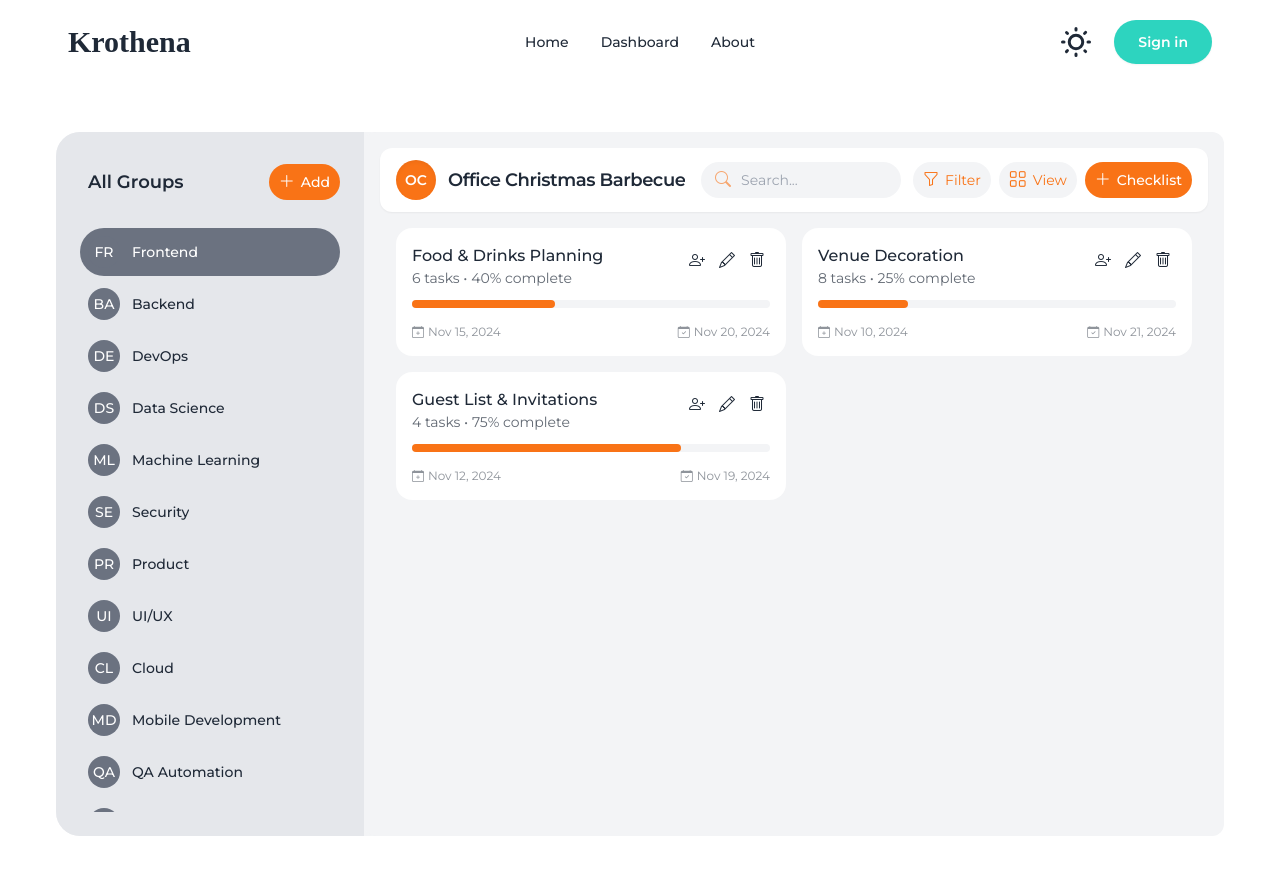
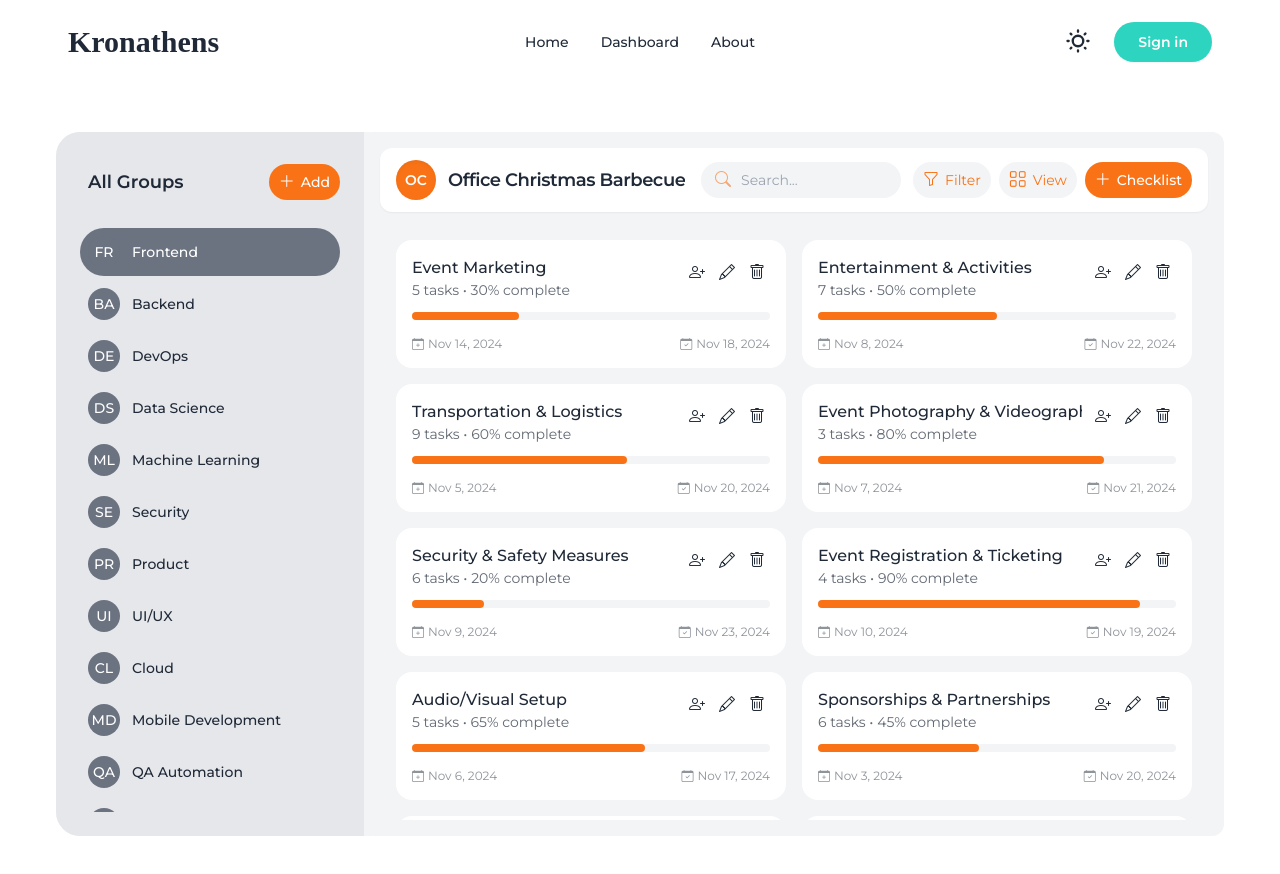
Before and after one commit to ufwjerryvu/PROJECT_Kronathens, a React (Create React App) app in the folder frontend/: page / in a window 1280 px wide. Shown: the top 874 px of the page. Built offline with nearby package versions, Linux system fonts and the light colour scheme; a web font is replaced by a local one.

Commit message:
feat: dashboard CSS looks nice now

```diff
--- a/frontend/public/index.html
+++ b/frontend/public/index.html
@@ -4,7 +4,7 @@
     <meta charset="utf-8" />
     <meta name="viewport" content="width=device-width, initial-scale=1" />
     <link rel="icon" type="image/x-icon" href="/favicon.ico" />
-    <title>Krothena</title>
+    <title>Kronathens</title>
   </head>
   <body>
     <noscript>You need to enable JavaScript to run this app.</noscript>
--- a/frontend/src/components/dashboard/Box.tsx
+++ b/frontend/src/components/dashboard/Box.tsx
@@ -19,26 +19,111 @@
 
   const cards: CardInformation[] = [
     {
-      title: 'Food & Drinks Planning',
-      dateCreated: new Date('2024-11-15'),
+      title: 'Event Marketing',
+      dateCreated: new Date('2024-11-14'),
+      dateModified: new Date('2024-11-18'),
+      completionPercentage: 30,
+      taskCount: 5
+    },
+    {
+      title: 'Entertainment & Activities',
+      dateCreated: new Date('2024-11-08'),
+      dateModified: new Date('2024-11-22'),
+      completionPercentage: 50,
+      taskCount: 7
+    },
+    {
+      title: 'Transportation & Logistics',
+      dateCreated: new Date('2024-11-05'),
+      dateModified: new Date('2024-11-20'),
+      completionPercentage: 60,
+      taskCount: 9
+    },
+    {
+      title: 'Event Photography & Videography',
+      dateCreated: new Date('2024-11-07'),
+      dateModified: new Date('2024-11-21'),
+      completionPercentage: 80,
+      taskCount: 3
+    },
+    {
+      title: 'Security & Safety Measures',
+      dateCreated: new Date('2024-11-09'),
+      dateModified: new Date('2024-11-23'),
+      completionPercentage: 20,
+      taskCount: 6
+    },
+    {
+      title: 'Event Registration & Ticketing',
+      dateCreated: new Date('2024-11-10'),
+      dateModified: new Date('2024-11-19'),
+      completionPercentage: 90,
+      taskCount: 4
+    },
+    {
+      title: 'Audio/Visual Setup',
+      dateCreated: new Date('2024-11-06'),
+      dateModified: new Date('2024-11-17'),
+      completionPercentage: 65,
+      taskCount: 5
+    },
+    {
+      title: 'Sponsorships & Partnerships',
+      dateCreated: new Date('2024-11-03'),
+      dateModified: new Date('2024-11-20'),
+      completionPercentage: 45,
+      taskCount: 6
+    },
+    {
+      title: 'Budget Management',
+      dateCreated: new Date('2024-11-04'),
+      dateModified: new Date('2024-11-21'),
+      completionPercentage: 55,
+      taskCount: 5
+    },
+    {
+      title: 'Staffing & Volunteers',
+      dateCreated: new Date('2024-11-02'),
+      dateModified: new Date('2024-11-19'),
+      completionPercentage: 70,
+      taskCount: 8
+    },
+    {
+      title: 'Event Schedule Creation',
+      dateCreated: new Date('2024-11-11'),
+      dateModified: new Date('2024-11-22'),
+      completionPercentage: 30,
+      taskCount: 4
+    },
+    {
+      title: 'Event Branding & Signage',
+      dateCreated: new Date('2024-11-16'),
+      dateModified: new Date('2024-11-22'),
+      completionPercentage: 50,
+      taskCount: 7
+    },
+    {
+      title: 'Transportation Coordination for Guests',
+      dateCreated: new Date('2024-11-17'),
+      dateModified: new Date('2024-11-21'),
+      completionPercentage: 60,
+      taskCount: 3
+    },
+    {
+      title: 'Post-Event Survey & Feedback',
+      dateCreated: new Date('2024-11-13'),
+      dateModified: new Date('2024-11-19'),
+      completionPercentage: 85,
+      taskCount: 2
+    },
+    {
+      title: 'Clean-Up Crew Coordination',
+      dateCreated: new Date('2024-11-01'),
       dateModified: new Date('2024-11-20'),
       completionPercentage: 40,
       taskCount: 6
-    },
-    {
-      title: 'Venue Decoration',
-      dateCreated: new Date('2024-11-10'),
-      dateModified: new Date('2024-11-21'),
-      completionPercentage: 25,
-      taskCount: 8
-    },
-    {
-      title: 'Guest List & Invitations',
-      dateCreated: new Date('2024-11-12'),
-      dateModified: new Date('2024-11-19'),
-      completionPercentage: 75,
-      taskCount: 4
     }
+
   ];
 
   const handleEdit = (id: string) => {
@@ -138,7 +223,9 @@
         </div>
 
         <div className='flex-[0.75] bg-base-200 p-4 rounded-xl overflow-hidden flex flex-col'>
-          <Header name={'Office Christmas Barbecue'} viewType={viewType} onViewSwitch={handleViewSwitch}/>
+          <div className='w-full bg-base-200 pb-3'>
+            <Header name={'Office Christmas Barbecue'} viewType={viewType} onViewSwitch={handleViewSwitch}/>
+          </div>
           <div className='flex-1 overflow-auto auto-hide-scrollbar'>
             {renderChecklists()}
           </div>
--- a/frontend/src/components/navigation/Navigation.tsx
+++ b/frontend/src/components/navigation/Navigation.tsx
@@ -3,7 +3,7 @@
 import ThemeToggler from './ThemeToggler.tsx';
 
 const Navigation: React.FC = () => {
-    const [isLoggedIn, setIsLoggedIn] = useState<boolean>(false);
+    const [isLoggedIn] = useState<boolean>(false);
 
     return (
         <>
@@ -12,12 +12,12 @@
                     <div className='navbar bg-base-100 py-4'>
                         <div className='navbar-start'>
                             <div className='dropdown'>
-                                <div tabIndex={0} role='button' className='btn btn-primary btn-circle lg:hidden mr-1'>
-                                    <i className='bi bi-list text-2xl'></i>
+                                <div tabIndex={0} role='button' className='btn btn-primary btn-circle lg:hidden mr-1 h-10 w-10 flex items-center justify-center'>
+                                    <i className='bi bi-list text-xl'></i>
                                 </div>
                                 <ul
                                     tabIndex={0}
-                                    className='menu menu-sm dropdown-content mt-1 p-2 shadow bg-base-200 rounded-box z-[1] w-52 p-2 shadow'>
+                                    className='menu menu-sm dropdown-content mt-1 p-2 shadow bg-base-200 rounded-box z-[1] w-52'>
                                     <li><a href='#!'>Dashboard</a></li>
                                     <li><a href='.'>Home</a></li>
                                     <li><a href='#!'>About</a></li>
@@ -28,7 +28,7 @@
                             </style>
 
                             <a href='.' className='text-3xl font-semibold' style={{ fontFamily: 'Gloock, serif' }}>
-                                Krothena
+                                Kronathens
                             </a>
                         </div>
                         <div className='navbar-center hidden lg:flex'>
@@ -39,19 +39,24 @@
                             </ul>
                         </div>
                         <div className='navbar-end'>
-                            <div className='flex items-center gap-5'>
+                            <div className='flex items-center gap-4'>
                                 <ThemeToggler />
                                 {
                                     !isLoggedIn ? (
-                                        <button className="btn h-11 min-h-[2rem] normal-case rounded-full px-6
+                                        <button className='btn h-10 min-h-[2.5rem] normal-case rounded-full px-6
                                         bg-primary hover:bg-primary/80
-                                        text-primary-content border-none">
+                                        text-primary-content border-none'>
                                             Sign in
                                         </button>
                                     ) : (
-                                        <button className="h-9 w-9 flex items-center justify-center">
-                                            <i className="bi bi-person text-[37px]"></i>
-                                        </button>
+                                        <div className='flex items-center gap-4'>
+                                            <button className='h-10 w-10 flex items-center justify-center'>
+                                                <i className='bi bi-bell text-2xl'></i>
+                                            </button>
+                                            <button className='h-10 w-10 flex items-center justify-center'>
+                                                <i className='bi bi-person text-[2.0rem]'></i>
+                                            </button>
+                                        </div>
                                     )
                                 }
                             </div>
--- a/frontend/src/components/navigation/ThemeToggler.tsx
+++ b/frontend/src/components/navigation/ThemeToggler.tsx
@@ -23,18 +23,18 @@
     };
 
     return (
-        <label className='swap swap-rotate'>
+        <label className='swap swap-rotate h-10 w-10'>
             <input
                 type='checkbox'
                 className='theme-controller'
                 checked={isDarkMode}
                 onChange={handleChange}
             />
-            <svg className='swap-off h-9 w-9 fill-current' xmlns='http://www.w3.org/2000/svg' viewBox='0 0 24 24'>
+            <svg className='swap-off w-7 h-7 fill-current mx-auto -mt-0.5' xmlns='http://www.w3.org/2000/svg' viewBox='0 0 24 24'>
                 <path d='M5.64,17l-.71.71a1,1,0,0,0,0,1.41,1,1,0,0,0,1.41,0l.71-.71A1,1,0,0,0,5.64,17ZM5,12a1,1,0,0,0-1-1H3a1,1,0,0,0,0,2H4A1,1,0,0,0,5,12Zm7-7a1,1,0,0,0,1-1V3a1,1,0,0,0-2,0V4A1,1,0,0,0,12,5ZM5.64,7.05a1,1,0,0,0,.7.29,1,1,0,0,0,.71-.29,1,1,0,0,0,0-1.41l-.71-.71A1,1,0,0,0,4.93,6.34Zm12,.29a1,1,0,0,0,.7-.29l.71-.71a1,1,0,1,0-1.41-1.41L17,5.64a1,1,0,0,0,0,1.41A1,1,0,0,0,17.66,7.34ZM21,11H20a1,1,0,0,0,0,2h1a1,1,0,0,0,0-2Zm-9,8a1,1,0,0,0-1,1v1a1,1,0,0,0,2,0V20A1,1,0,0,0,12,19ZM18.36,17A1,1,0,0,0,17,18.36l.71.71a1,1,0,0,0,1.41,0,1,1,0,0,0,0-1.41ZM12,6.5A5.5,5.5,0,1,0,17.5,12,5.51,5.51,0,0,0,12,6.5Zm0,9A3.5,3.5,0,1,1,15.5,12,3.5,3.5,0,0,1,12,15.5Z' />
             </svg>
 
-            <svg className='swap-on h-9 w-9 fill-current' xmlns='http://www.w3.org/2000/svg' viewBox='0 0 24 24'>
+            <svg className='swap-on w-7 h-7 fill-current mx-auto -mt-0.5' xmlns='http://www.w3.org/2000/svg' viewBox='0 0 24 24'>
                 <path d='M21.64,13a1,1,0,0,0-1.05-.14,8.05,8.05,0,0,1-3.37.73A8.15,8.15,0,0,1,9.08,5.49a8.59,8.59,0,0,1,.25-2A1,1,0,0,0,8,2.36,10.14,10.14,0,1,0,22,14.05,1,1,0,0,0,21.64,13Zm-9.5,6.69A8.14,8.14,0,0,1,7.08,5.22v.27A10.15,10.15,0,0,0,17.22,15.63a9.79,9.79,0,0,0,2.1-.22A8.11,8.11,0,0,1,12.14,19.73Z' />
             </svg>
         </label>
```
